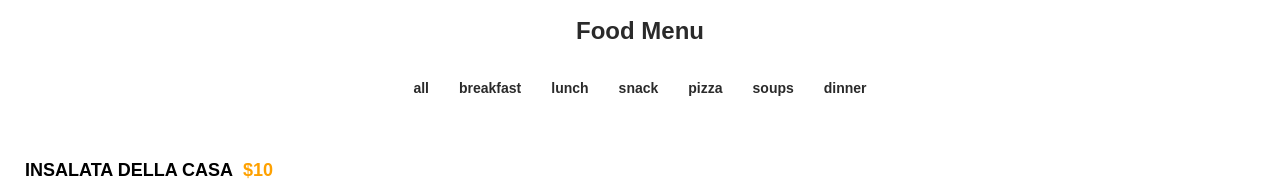
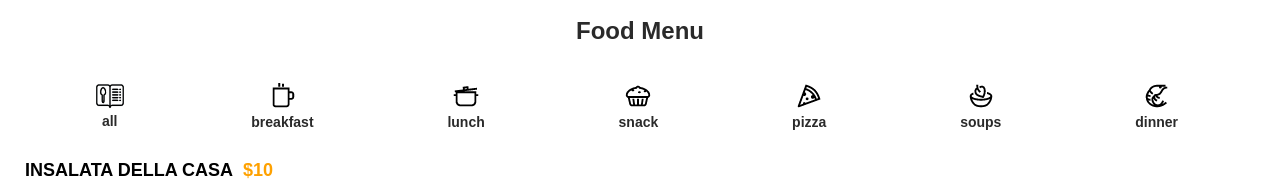
Before and after one commit to DariaKat/restaurants-app-react, a React (Create React App) app: page / in a window 1280 px wide. Shown: the part 701-891 px from the top of the page. Built offline with nearby package versions, Linux system fonts and the light colour scheme.

Commit message:
Icon Menu Food

```diff
--- a/src/MenuFood.js
+++ b/src/MenuFood.js
@@ -26,12 +26,10 @@ const StyleMenuFood = styled.section`
     color: rgba(36, 36, 36, 0.973);
   }
 
-
   .btn {
     display: flex;
     justify-content: space-around;
   }
-
 `;
 
 function MenuFood() {
--- /dev/null
+++ b/src/comp/FoodMenu/Icon.jsx
@@ -0,0 +1,110 @@
+import React from "react";
+import styled from "styled-components";
+
+function IconAll() {
+  return (
+    <button
+      key={1}
+      onClick={() => {
+        console.log("Clicked index " + 1);
+      }}
+    >
+      <img src="/images/all.png" />
+      <p>all</p>
+    </button>
+  );
+}
+
+function IconBreak() {
+  return (
+    <button
+      key={2}
+      onClick={() => {
+        console.log("Clicked index " + 2);
+      }}
+    >
+      <img src="/images/break.png" />
+      <p>breakfast</p>
+    </button>
+  );
+}
+
+function IconLunch() {
+  return (
+    <button
+      key={3}
+      onClick={() => {
+        console.log("Clicked index " + 3);
+      }}
+    >
+      <img src="/images/lunch.png" />
+      <p>lunch</p>
+    </button>
+  );
+}
+
+function IconSnack() {
+  return (
+    <button
+      key={4}
+      onClick={() => {
+        console.log("Clicked index " + 4);
+      }}
+    >
+      <img src="/images/snaks.png" />
+      <p>snack</p>
+    </button>
+  );
+}
+
+function IconPizza() {
+  return (
+    <button
+      key={5}
+      onClick={() => {
+        console.log("Clicked index " + 5);
+      }}
+    >
+      <img src="/images/Pizza.png" />
+      <p>pizza</p>
+    </button>
+  );
+}
+
+function IconSoups() {
+  return (
+    <button
+      key={6}
+      onClick={() => {
+        console.log("Clicked index " + 6);
+      }}
+    >
+      <img src="/images/soups.png" />
+      <p>soups</p>
+    </button>
+  );
+}
+
+function IconDinner() {
+  return (
+    <button
+      key={7}
+      onClick={() => {
+        console.log("Clicked index " + 7);
+      }}
+    >
+      <img src="/images/dinner.png" />
+      <p>dinner</p>
+    </button>
+  );
+}
+
+export {
+  IconAll,
+  IconBreak,
+  IconLunch,
+  IconSnack,
+  IconPizza,
+  IconSoups,
+  IconDinner
+};
--- a/src/comp/FoodMenu/Menu.jsx
+++ b/src/comp/FoodMenu/Menu.jsx
@@ -1,5 +1,14 @@
 import React from "react";
 import styled from "styled-components";
+import {
+  IconAll,
+  IconBreak,
+  IconLunch,
+  IconSnack,
+  IconPizza,
+  IconSoups,
+  IconDinner
+} from "./Icon";
 
 const StyleMenu = styled.ul`
   height: 70px;
@@ -9,19 +18,10 @@ const StyleMenu = styled.ul`
   margin: 0px auto;
   background-position: center;
   margin: 20px 0px;
-  li {
-    list-style: none;
-    padding: 0;
-    margin: 0;
-  }
 
   p {
     padding: 0px 10px;
     margin: 0;
-  }
-
-  li {
-    display: inline-block;
   }
 
   button {
@@ -44,60 +44,19 @@ const StyleMenu = styled.ul`
 `;
 
 class Menu extends React.Component {
-  state = {
-    active: 0
-  };
   render() {
     return (
       <StyleMenu>
-        <li>
-          {listFood.map((place, index) => (
-            <button
-              key={index}
-              onClick={() => {
-                console.log("Clicked index " + index);
-              }}
-            >
-              {place.name}
-            </button>
-          ))}
-          <img src={this.props.img} />
-          <p>{this.props.name}</p>
-        </li>
+        <IconAll />
+        <IconBreak />
+        <IconLunch />
+        <IconSnack />
+        <IconPizza />
+        <IconSoups />
+        <IconDinner />
       </StyleMenu>
     );
   }
 }
 
-const listFood = [
-  {
-    name: "all",
-    img: "/images/all.png"
-  },
-  {
-    name: "breakfast",
-    img: "/images/break.png"
-  },
-  {
-    name: "lunch",
-    img: "/images/lunch.png"
-  },
-  {
-    name: "snack",
-    img: "/images/snaks.png"
-  },
-  {
-    name: "pizza",
-    img: "/images/Pizza.png"
-  },
-  {
-    name: "soups",
-    img: "/images/soups.png"
-  },
-  {
-    name: "dinner",
-    img: "/images/dinner.png"
-  }
-];
-
 export default Menu;
--- a/src/comp/FoodMenu/PriceEat.jsx
+++ b/src/comp/FoodMenu/PriceEat.jsx
@@ -1,6 +1,7 @@
 import React from "react";
 import styled from "styled-components";
 import PropTypes from "prop-types";
+
 import getMenuItems from "../../api/get-menu-items";
 
 const StylePriceEat = styled.div`
```
